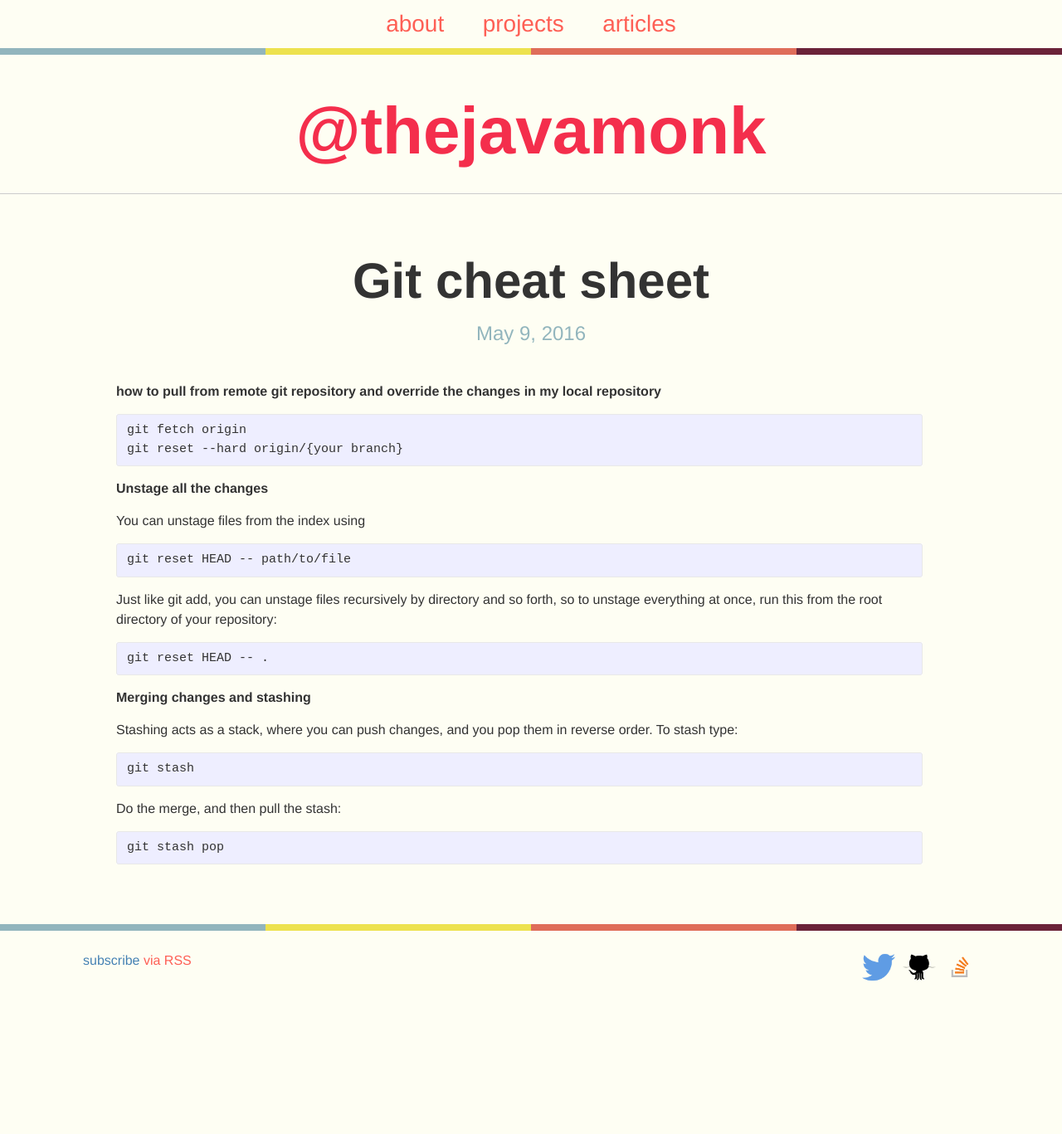
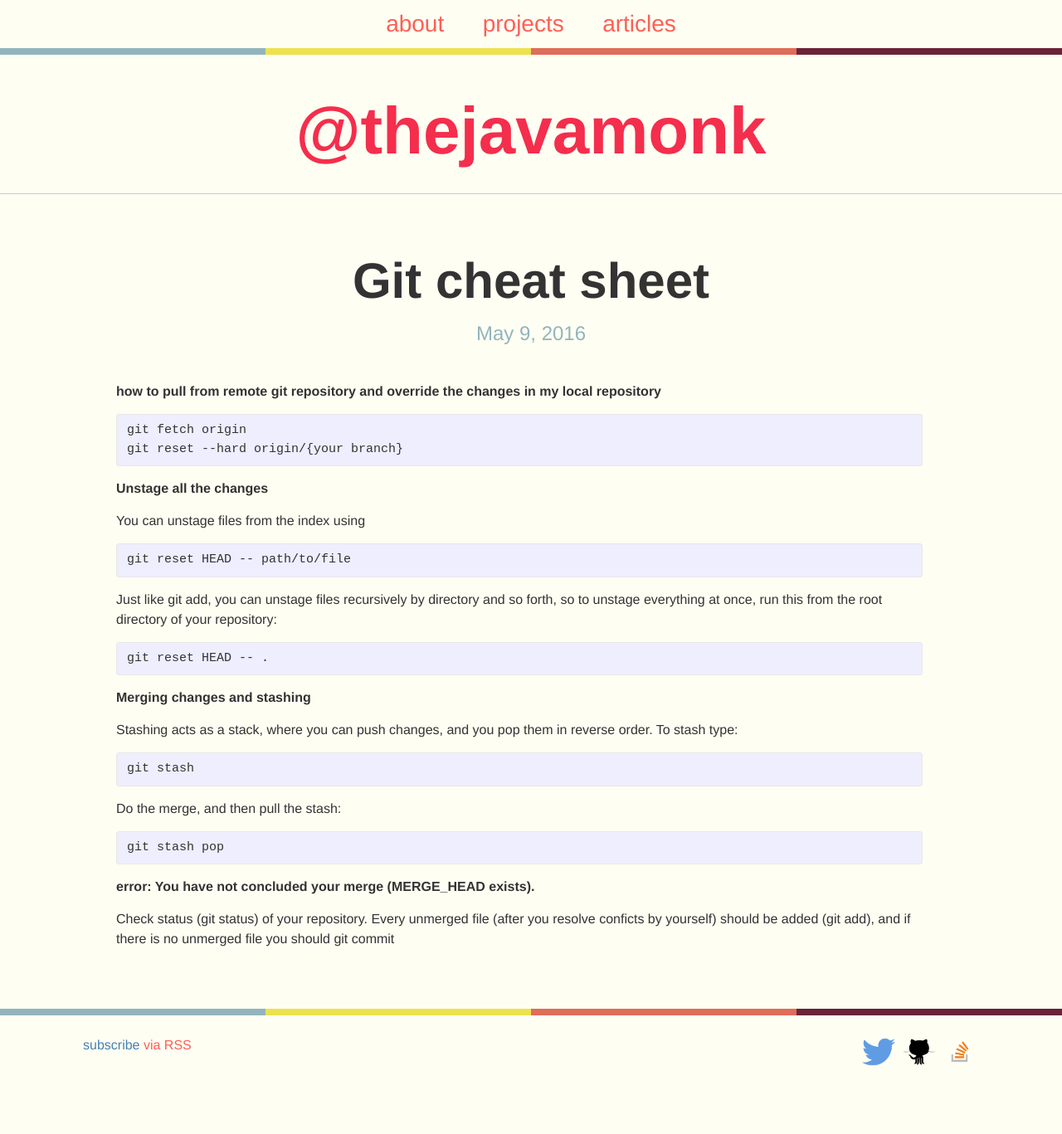
Before and after one commit to thejavamonk/thejavamonk.github.io, a Jekyll site: the page built from _posts/blog/2016-07-7-git-cheatsheet.markdown, in a window 1280 px wide. Shown: the whole page at 83% size. Built offline with Jekyll 4.4.1, drawn with Linux system fonts in a browser that asks for light colours; before the commit the page ends 1265 px from its top, so only the background shows below that.

Commit message:
updating git cheat sheet

```diff
--- a/_posts/blog/2016-07-7-git-cheatsheet.markdown
+++ b/_posts/blog/2016-07-7-git-cheatsheet.markdown
@@ -35,3 +35,7 @@ Do the merge, and then pull the stash:
 {% highlight unix %}
 git stash pop
 {% endhighlight %}
+
+**error: You have not concluded your merge (MERGE_HEAD exists).**
+
+Check status (git status) of your repository. Every unmerged file (after you resolve conficts by yourself) should be added (git add), and if there is no unmerged file you should git commit
```
